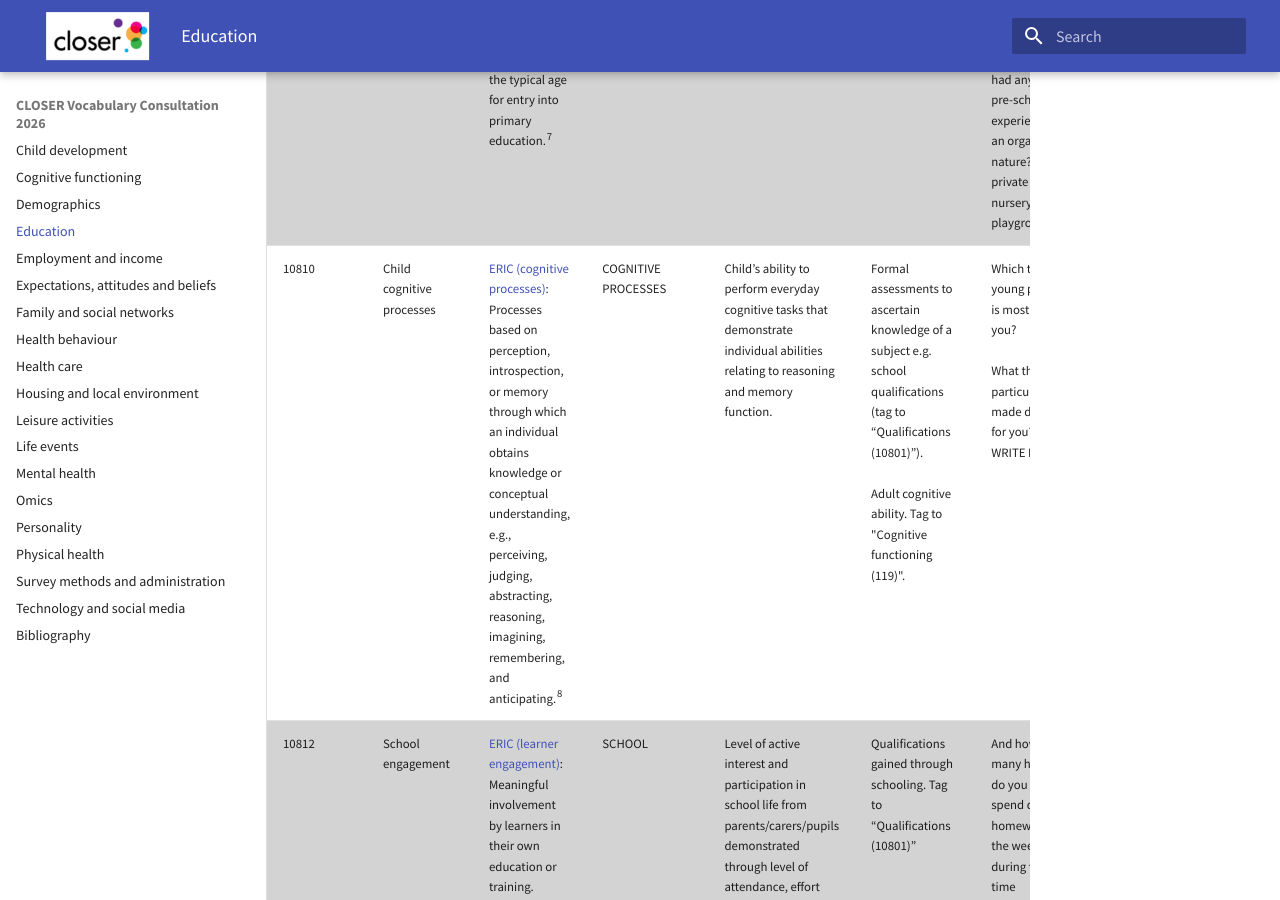
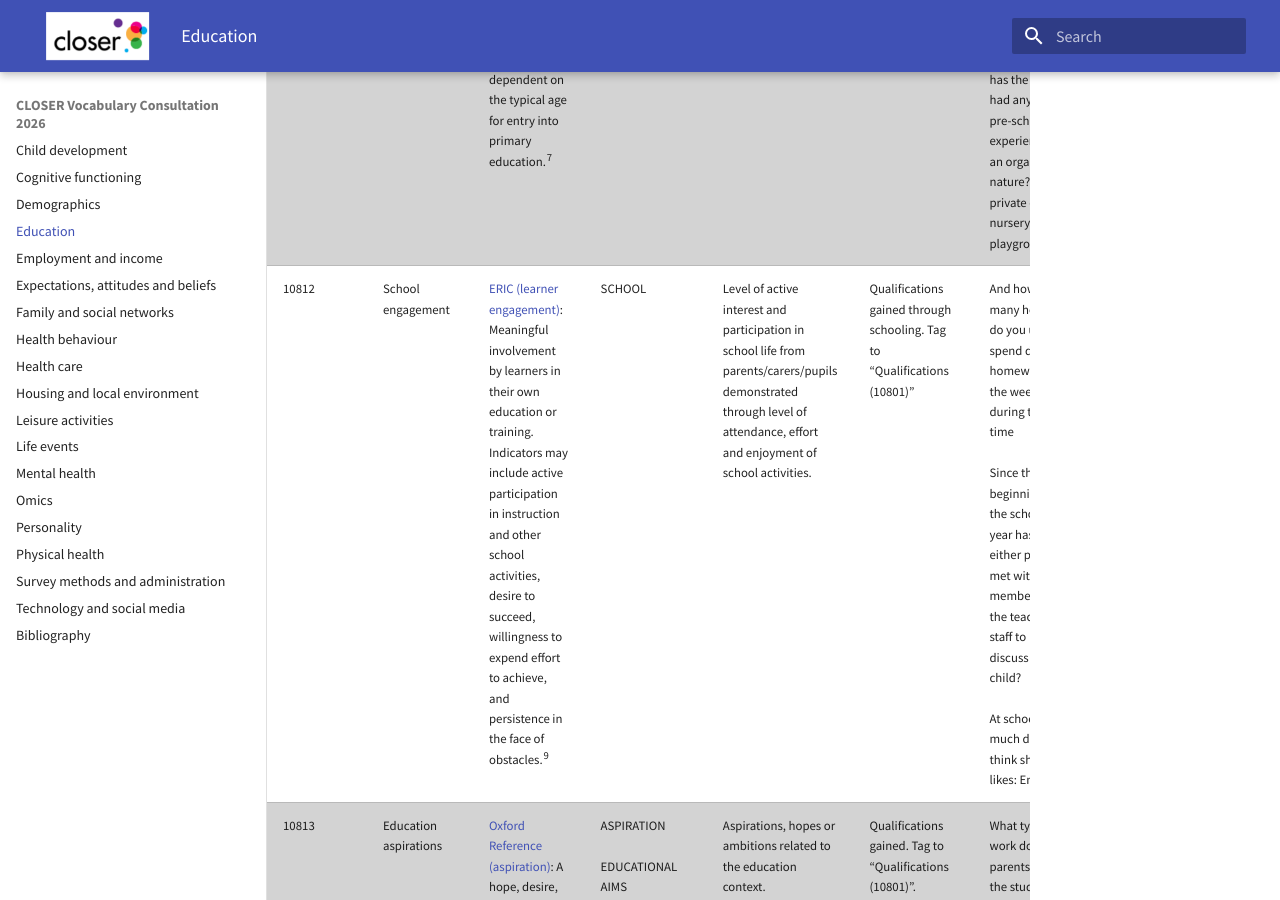
Before and after one commit to CLOSER-Cohorts/closer-vocabulary-2026, an MkDocs documentation site: the page built from docs/education.md, in a window 1280 px wide and 900 px high, scrolled down 4330 px. Built offline with MkDocs 1.6.1 and Material for MkDocs 9.7.7, drawn with Linux system fonts in a browser that asks for light colours.

Commit message:
Update education.md
Removed child cognitive processes - will be moved under cognitive functioning

```diff
--- a/docs/education.md
+++ b/docs/education.md
@@ -9,7 +9,6 @@
 | 10804 | Training| [ERIC](https://vocabularyserver.com/eric/index.php?tema=3942): Instructional process aimed at the acquisition of defined skills relating to particular functions or activities.<sup>5</sup>|  TRAINING| Includes apprenticeships<br><br>Employment-related training and apprenticeships e.g. "During the last 12 months, on how many days did you attend that training course?" |  Qualifications relating specifically to higher education. Tag to “Further and Higher education (10803)”<br><br>Informal education taken after leaving school. Tag to “Lifelong learning (10814)” | Did you gain any qualifications from that training scheme or course?<br><br>In the last 3 years, have you done any other course(s) not intended to lead to a qualification, as described below? Cross all that apply, and then write how many: have not done any courses like these<br><br>How much have you used the skills you gained from the course in the job(s) you have started since? Have you used these skills ... READ OUT ... | |
  |  10807 |  Learning differences|  [The Oxford Review Briefings](https://oxford-review.com/the-oxford-review-dei-diversity-equity-and-inclusion-dictionary/learning-differences-definition-and-explanation/): Learning Differences refer to the natural variation in the ways people learn, understand, retain, and apply information. This includes differences in reading, writing, attention, memory, reasoning, and problem-solving. The term is often used to replace more deficit-based labels like “learning disabilities”, focusing instead on neurodiversity and individual strengths.<sup>6</sup> | LEARNING PROBLEMS |  | Extra tuition for students who don’t have a learning difference, but require extra support to bring them up to the required standard in certain subjects. | If your child was ever considered for a statement please indicate how helpful you found the following people: An LEA 'Parent Partnership Officer'<br><br>Was the child investigated by a health specialist or educational psychologist for any  of these problems?<br><br>Has anyone ever told you that your teenager, your husband, yourself or any relatives were dyslexic? Which, if any, are dyslexic? | Renamed from Learning difficulties |
 |  10808  |  Pre-primary education | [ELSST](https://thesauri.cessda.eu/elsst-6/en/page/884a2cea-8c90-4570-9677-9259fc5b0faa): Isced level 0. The initial stage of organized instruction, taking place in a school-based or centre-based environment. Designed primarily to introduce very young children to a school-type environment. Entry age is for children aged at least 3 years with the upper age limit dependent on the typical age for entry into primary education.<sup>7</sup> | PRE-PRIMARY EDUCATION<br><br>NURSERY<br><br>KINDERGARTEN | Attending educational settings before the state learning age of 5.| Questions which ask across different educational levels. Tag to “Education (108)”| Did the child attend an Infant Welfare Clinic or Toddlers' Clinic? Toddlers' Clinic (1-5 years)<br><br>What was the main reason he/she stopped attending the previous placement?<br><br>Apart from anything already mentioned, has the child had any other pre-school experience of an organised nature? (e.g. private day nursery, playgroup).| Renamed from Pre-school|
-|  10810 | Child cognitive processes | [ERIC (cognitive processes)](https://vocabularyserver.com/eric/index.php?_search_expresion=Learner+Engagement&taskSearch=1): Processes based on perception, introspection, or memory through which an individual obtains knowledge or conceptual understanding, e.g., perceiving, judging, abstracting, reasoning, imagining, remembering, and anticipating.<sup>8</sup> |COGNITIVE PROCESSES| Child’s ability to perform everyday cognitive tasks that demonstrate individual abilities relating to reasoning and memory function. | Formal assessments to ascertain knowledge of a subject e.g. school qualifications (tag to “Qualifications (10801)”).<br><br>Adult cognitive ability. Tag to "Cognitive functioning (119)". | Which type of young person is most like you?<br><br>What things in particular are made difficult for you? WRITE IN | Renamed from Cognitive skills |
 | 10812 |  School engagement | [ERIC (learner engagement)](https://vocabularyserver.com/eric/index.php?_search_expresion=Learner+Engagement&taskSearch=1): Meaningful involvement by learners in their own education or training. Indicators may include active participation in instruction and other school activities, desire to succeed, willingness to expend effort to achieve, and persistence in the face of obstacles.<sup>9</sup>| SCHOOL| Level of active interest and participation in school life from parents/carers/pupils demonstrated through level of attendance, effort and enjoyment of school activities.| Qualifications gained through schooling. Tag to “Qualifications (10801)” | And how many hours do you usually spend doing homework on the weekend during term-time<br><br>Since the beginning of the school year has either parent met with any member of the teaching staff to discuss the child?<br><br>At school how much do you think she likes: English? | |
 | 10813 |  Education aspirations | [Oxford Reference (aspiration)](https://www.oxfordreference.com/display/10.1093/oi/authority.20110908103502699): A hope, desire, or ambition to achieve a specified goal.<sup>10</sup> | ASPIRATION<br><br>EDUCATIONAL AIMS<br><br>EDUCATIONAL GOALS<br><br>EDUCATION | Aspirations, hopes or ambitions related to the education context. |  Qualifications gained. Tag to “Qualifications (10801)”. General life aspirations. Tag to “Expectation, attitudes and beliefs (11001)” | What type of work do the parents think the study child Is in fact likely to do? (If the answer is the same as to question 20 please write 'as above').<br><br>In the long-run, which do you think gives people more opportunities and choice in life? (Mark one box only)<br><br>Do you expect to leave full-time education at the end of this school year? | |
  | 10814 |  Lifelong learning | [MeSH](https://www.ncbi.nlm.nih.gov/mesh/68004496?utm_source=chatgpt.com): Educational programs designed to inform individuals of recent advances in their particular field of interest. They do not lead to any formal advanced standing.<sup>11</sup> | LIFELONG EDUCATION <br> | Improving knowledge, not necessarily for employment purposes. Informal education undertaken since leaving school e.g. evening classes.<br>Assessing a basic understanding of life skills such as reading, writing, physical coordination, reasoning and comprehension. Also includes daily physical tasks/chores. Employer-related training (tag to “Training (10804)”).<br><br>Degree and/or college study. Tag to “Further and Higher education (10803)” | From Basic skills: Is there anything that you would like to do that you feel lack of reading or number skills prevents you from doing?<br><br>From adult education: Since October 1969 have you taken any of the following - Part-time day classes Evening classes Correspondence Courses Home Study A full-time course<br><br>From lifelong learning: and since leaving school have you had problems with writing or spelling? | Includes previous topics Basic Skills (10805) and Adult Education (10808) |
```
